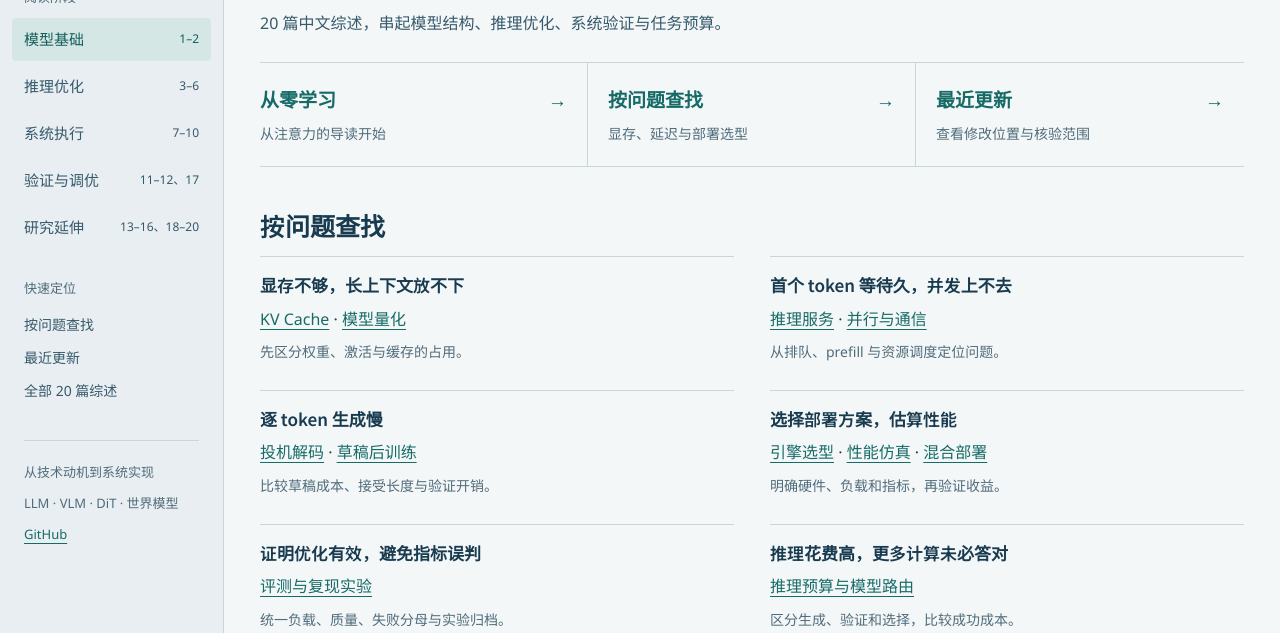
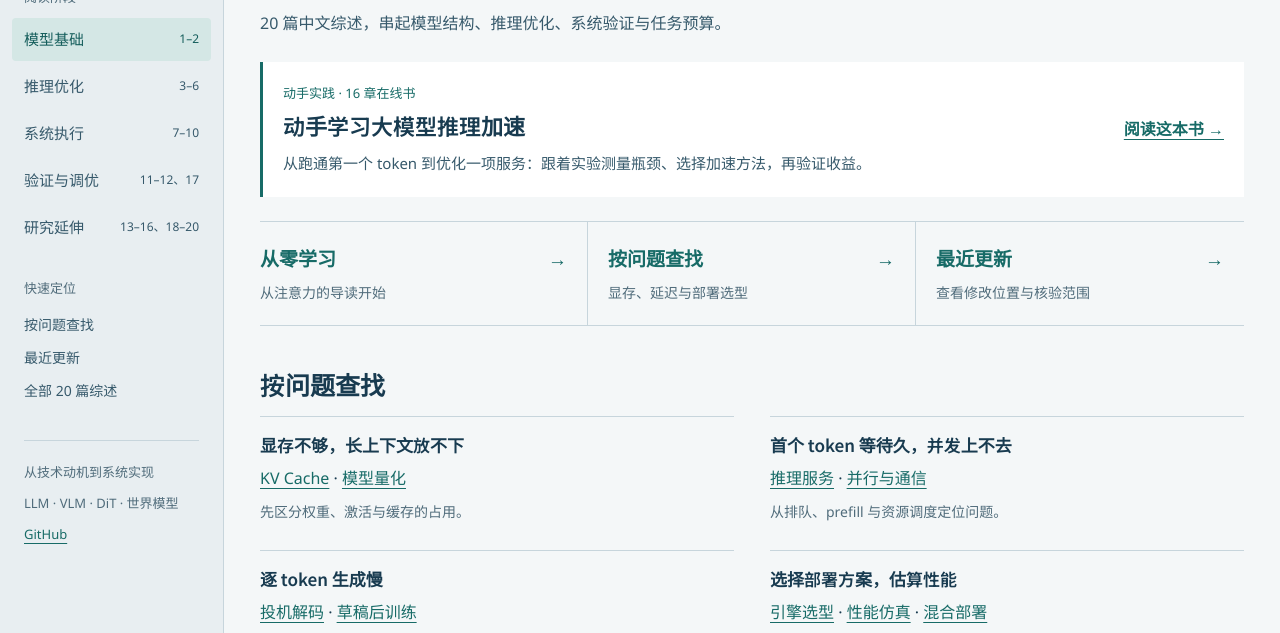
Before and after one commit to PiratePai/PiratePai.github.io, a plain HTML site: page index.html in a window 1280 px wide. Shown: the part 156-789 px from the top of the page. Drawn offline with Linux system fonts and the light colour scheme.

Commit message:
Add the inference acceleration book to the homepage (#14)

```diff
--- a/assets/site.css
+++ b/assets/site.css
@@ -105,6 +105,13 @@ mark { background: #d8ebe3; color: #143f38; padding: 0 1px; }
 .empty-state { padding-block: 24px; }
 .empty-state strong { display: block; margin-bottom: 8px; font-weight: 600; }
 .home-intro { color: var(--secondary); margin-top: -12px; }
+.book-entry { display: flex; flex-wrap: wrap; align-items: center; gap: 16px 32px; max-width: 1040px; margin-block: 24px; padding: 20px; border-left: 3px solid var(--accent); background: var(--surface); }
+.book-entry > div { flex: 1 1 28rem; min-width: 0; }
+.book-entry p { color: var(--secondary); font-size: 15px; margin: 0; }
+.book-entry .book-label { color: var(--accent); font-size: 13px; }
+.book-entry h2 { font-size: 22px; margin: 4px 0 8px; }
+.book-entry h2 span { display: inline-block; }
+.book-entry > a { flex-shrink: 0; font-weight: 600; padding-block: 8px; }
 .entrypoints { display: grid; grid-template-columns: repeat(3, minmax(0, 1fr)); gap: 0; max-width: 1040px; margin: 24px 0 40px; border-block: 1px solid var(--line); }
 .entrypoints a { display: block; padding: 20px; text-decoration: none; border-right: 1px solid var(--line); }
 .entrypoints a:first-child { padding-left: 0; }
--- a/index.html
+++ b/index.html
@@ -3,7 +3,7 @@
 <meta charset="utf-8"><meta name="viewport" content="width=device-width,initial-scale=1">
 <title>Pai's Blog · 大模型效率技术知识全景</title>
 <link rel="preload" href="assets/fonts/noto-sans-sc-headings.woff2" as="font" type="font/woff2" crossorigin>
-<link rel="stylesheet" href="assets/reading-theme.css?v=2caac6eab01b"><link rel="stylesheet" href="assets/site.css?v=09c7d74da71c"><script defer src="scripts/site-search.js?v=b3425924d955"></script>
+<link rel="stylesheet" href="assets/reading-theme.css?v=2caac6eab01b"><link rel="stylesheet" href="assets/site.css?v=6d79388dc8c9"><script defer src="scripts/site-search.js?v=b3425924d955"></script>
 <!-- site-metadata:start -->
 <meta name="description" content="20 篇中文大模型效率技术综述：从注意力、缓存与解码，到并行、服务、性能验证、推理预算与 Agent 系统。按阅读路线、实际问题或最近更新进入专题。">
 <meta property="og:type" content="website">
@@ -41,6 +41,10 @@
 <p class="search-help">搜索全部 20 篇文章的标题、章节与正文。英文不区分大小写；按 / 或 Ctrl / ⌘ K 聚焦搜索，Esc 清空。</p>
 <p id="search-status" role="status" aria-live="polite"></p><p class="search-message" id="search-message"></p><ol id="search-list"></ol><button id="more-results" class="more-results" type="button" hidden>显示更多</button></section>
 <div id="reading-content">
+<section class="book-entry" aria-labelledby="book-heading">
+<div><p class="book-label">动手实践 · 16 章在线书</p><h2 id="book-heading"><span>动手学习</span><span>大模型推理加速</span></h2><p>从跑通第一个 token 到优化一项服务：跟着实验测量瓶颈、选择加速方法，再验证收益。</p></div>
+<a href="https://piratepai.github.io/pi-infer-book/">阅读这本书 <span aria-hidden="true">→</span></a>
+</section>
 <nav class="entrypoints" aria-label="选择阅读入口">
 <a href="posts/attention-evolution.html#reading-path"><strong>从零学习 <span aria-hidden="true">→</span></strong><span>从注意力的导读开始</span></a>
 <a href="#problems"><strong>按问题查找 <span aria-hidden="true">→</span></strong><span>显存、延迟与部署选型</span></a>
```
